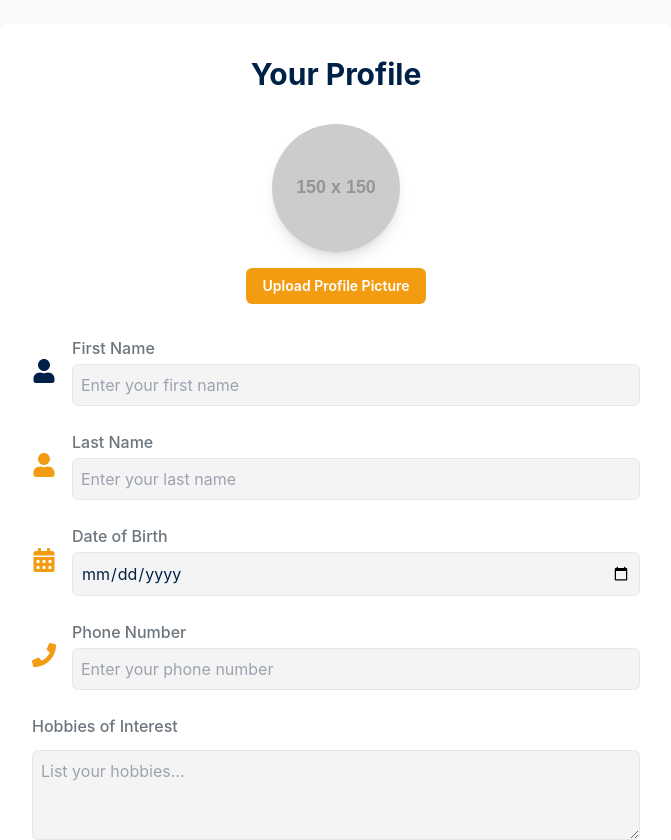
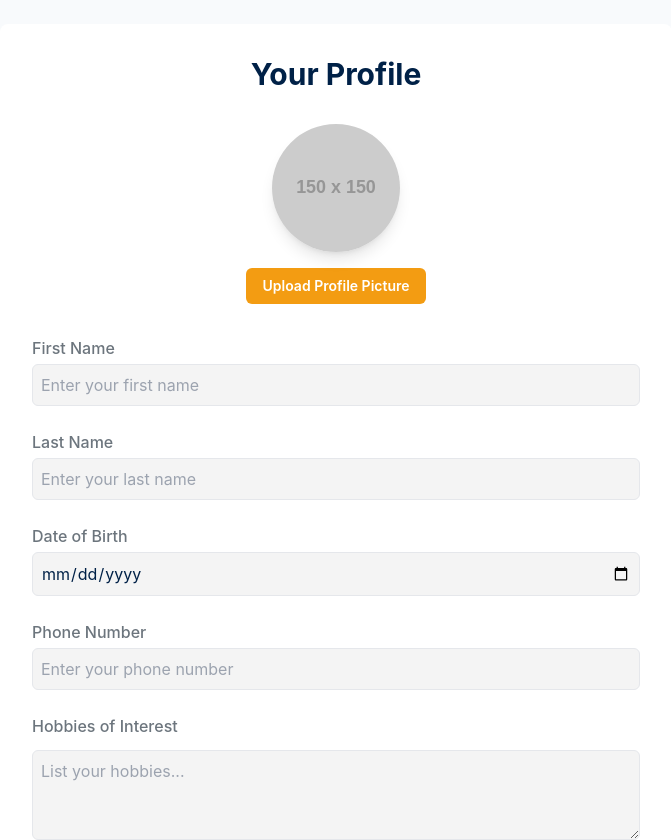
Before and after one commit to Clusters-Config/Fin-Quest, a React (Vite) app in the folder frontend/: page /Profile in a window 1280 px wide. Shown: the top 840 px of the page, without its empty margins (304-975 px from the left). Built offline with nearby package versions, Linux system fonts and the light colour scheme.

Commit message:
refactor: Clean up unused icon imports in Profile component

```diff
--- a/frontend/src/pages/Profile.jsx
+++ b/frontend/src/pages/Profile.jsx
@@ -1,9 +1,9 @@
-import React, { useState } from "react";
-import {
-  FaUser,
-  FaPhone,
-  FaCalendarAlt,
-} from "react-icons/fa";
+import  { useState } from "react";
+// import {
+//   FaUser,
+//   FaPhone,
+//   FaCalendarAlt,
+// } from "react-icons/fa";
 
 function ProfilePage() {
   const [profileImage, setProfileImage] = useState(null);
@@ -60,20 +60,21 @@ function ProfilePage() {
         <div className="space-y-6">
           {/* First Name */}
           <div className="flex items-center">
-            <FaUser className="text-[#002147] w-6 h-6 mr-4" />
+            {/* <FaUser className="text-[#002147] w-6 h-6 mr-4" /> */}
             <div className="flex-grow">
               <label className="block text-[#6C757D] font-medium">First Name</label>
               <input
                 type="text"
                 placeholder="Enter your first name"
                 className="mt-1 p-2 border rounded-md w-full focus:ring-[#F39C12] focus:border-[#F39C12] bg-[#F4F4F4] text-[#002147]"
+                required
               />
             </div>
           </div>
 
           {/* Last Name */}
           <div className="flex items-center">
-            <FaUser className="text-[#F39C12] w-6 h-6 mr-4" />
+            {/* <FaUser className="text-[#F39C12] w-6 h-6 mr-4" /> */}
             <div className="flex-grow">
               <label className="block text-[#6C757D] font-medium">Last Name</label>
               <input
@@ -86,11 +87,12 @@ function ProfilePage() {
 
           {/* Date of Birth */}
           <div className="flex items-center">
-            <FaCalendarAlt className="text-[#F39C12] w-6 h-6 mr-4" />
+            {/* <FaCalendarAlt className="text-[#F39C12] w-6 h-6 mr-4" /> */}
             <div className="flex-grow">
               <label className="block text-[#6C757D] font-medium">Date of Birth</label>
               <input
                 type="date"
+                placeholder="DOB"
                 className="mt-1 p-2 border rounded-md w-full focus:ring-[#F39C12] focus:border-[#F39C12] bg-[#F4F4F4] text-[#002147]"
               />
             </div>
@@ -98,7 +100,7 @@ function ProfilePage() {
 
           {/* Phone Number */}
           <div className="flex items-center">
-            <FaPhone className="text-[#F39C12] w-6 h-6 mr-4" />
+            {/* <FaPhone className="text-[#F39C12] w-6 h-6 mr-4" /> */}
             <div className="flex-grow">
               <label className="block text-[#6C757D] font-medium">Phone Number</label>
               <input
```
